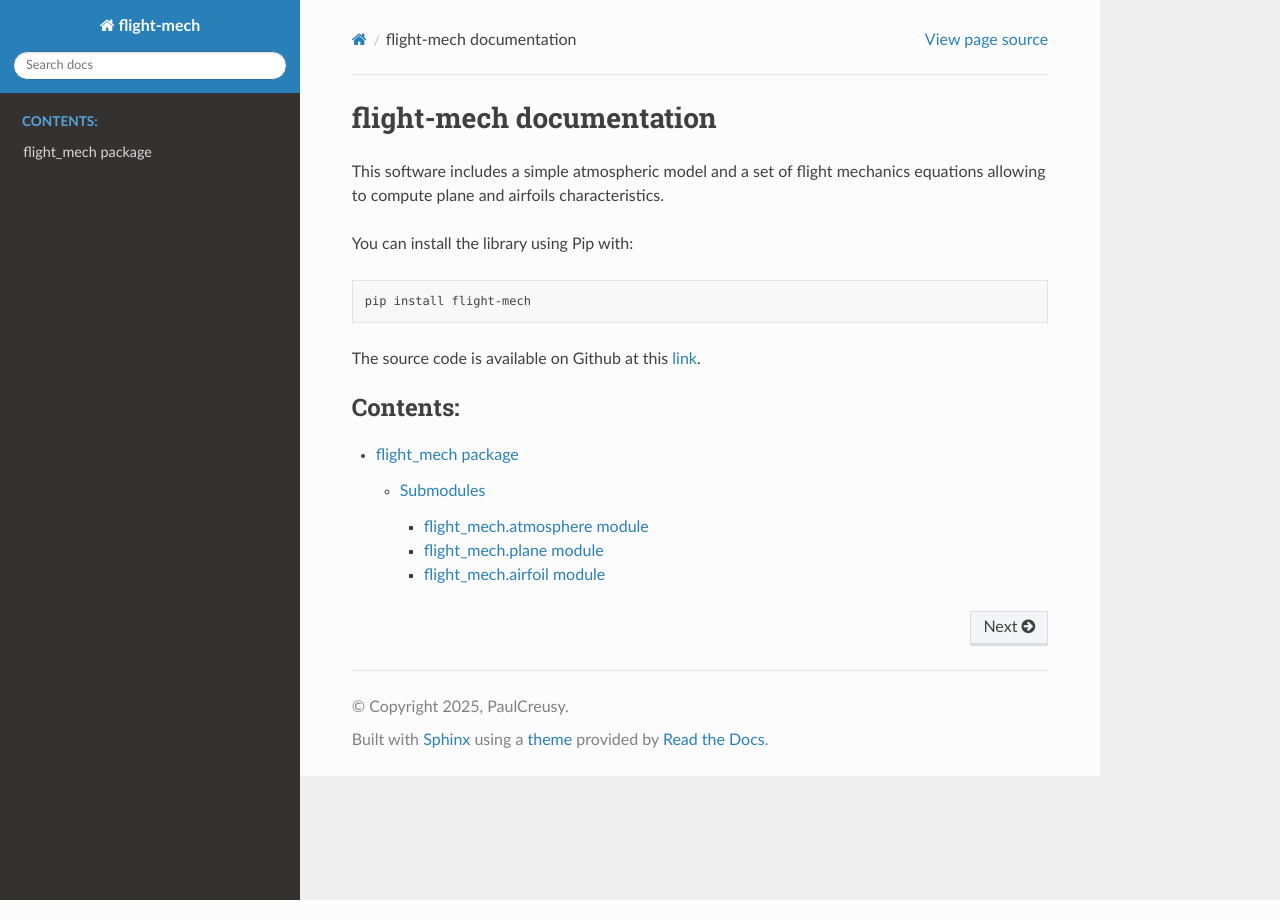
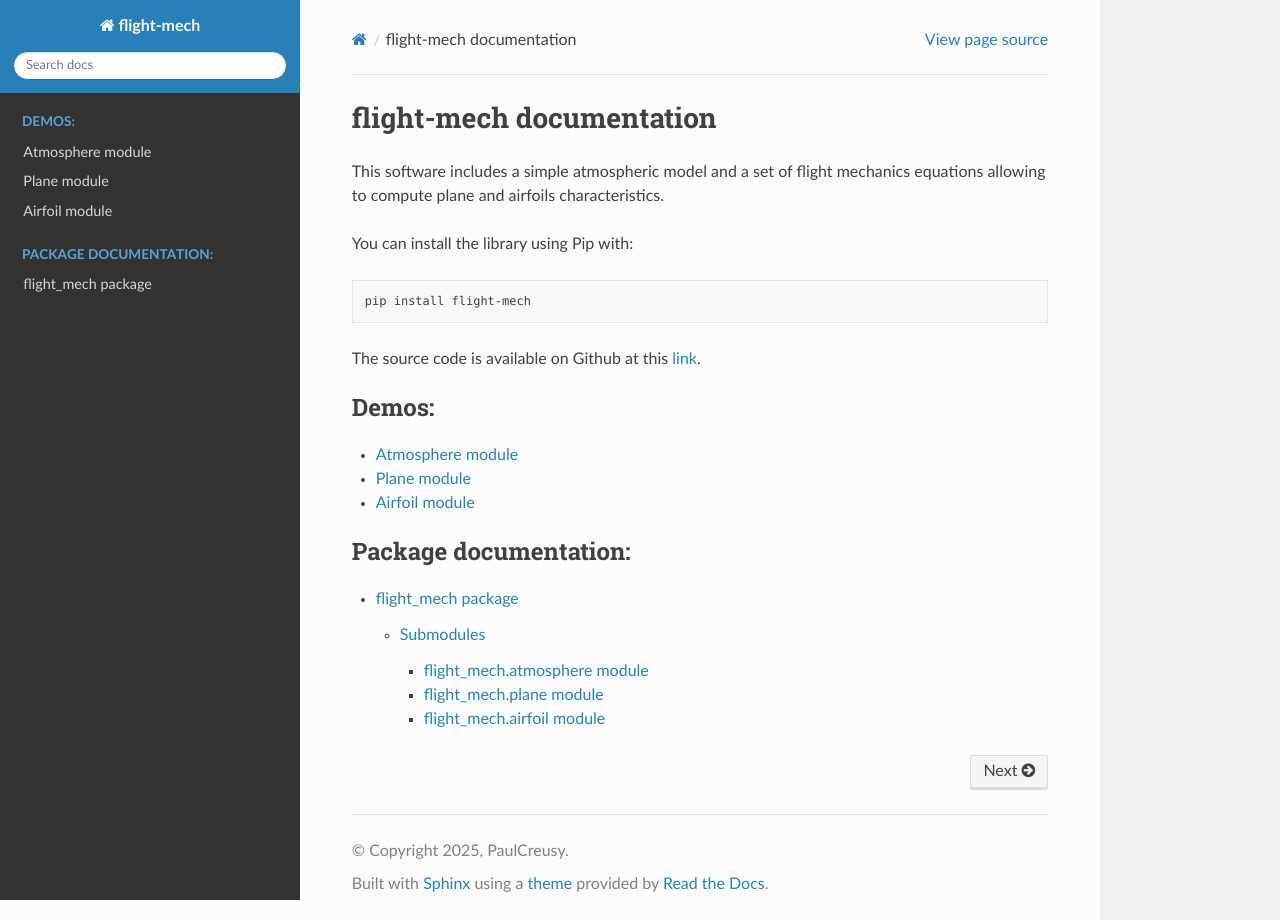
Before and after one commit to PaulCreusy/flight-mech, a Sphinx documentation site: the page built from docs/index.rst, in a window 1280 px wide. Built offline with Sphinx 7.4.7 and the Read the Docs theme 3.1.0, drawn with Linux system fonts in a browser that asks for light colours.

Commit message:
add new pages of documentation to explain how the modules work

```diff
--- /dev/null
+++ b/docs/airfoil_module.rst
@@ -0,0 +1,4 @@
+Airfoil module
+==============
+
+Todo
--- a/docs/index.rst
+++ b/docs/index.rst
@@ -17,7 +17,15 @@ You can install the library using Pip with:
 The source code is available on Github at this `link <https://github.com/PaulCreusy/flight-mech/tree/main>`_.
 
 .. toctree::
+   :maxdepth: 1
+   :caption: Demos:
+
+   atmosphere_module
+   plane_module
+   airfoil_module
+
+.. toctree::
    :maxdepth: 3
-   :caption: Contents:
+   :caption: Package documentation:
 
    flight_mech
--- /dev/null
+++ b/docs/plane_module.rst
@@ -0,0 +1,4 @@
+Plane module
+============
+
+Todo
```
Also changed, not shown: docs/atmosphere_module.rst (added, +35 -0 lines).
